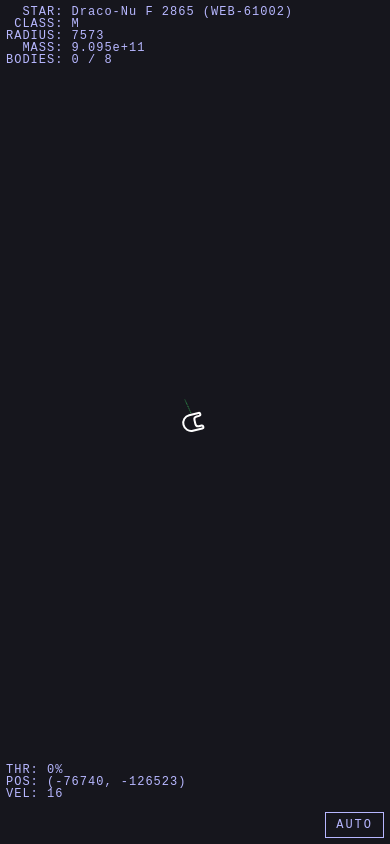
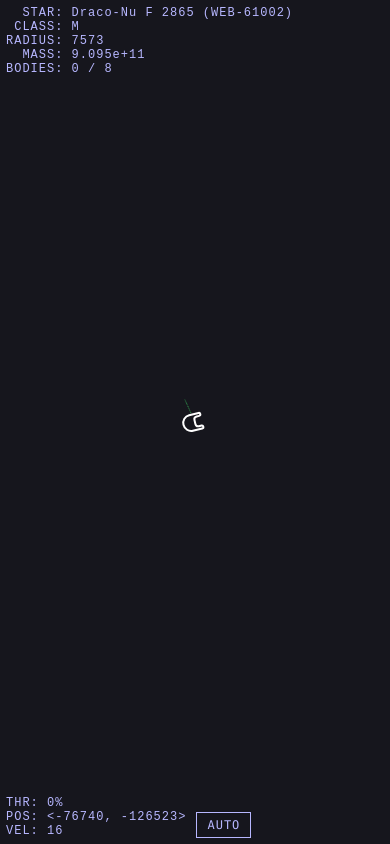
Before and after one commit to kookyharsh/landdroid, a plain HTML site: page index.html in a window 390 px wide. Drawn offline with Linux system fonts and the light colour scheme; animation ran at ten frames a second.

Commit message:
fix(ui): support window.devicePixelRatio for sharp canvas rendering and fix responsive HUD layout

```diff
--- a/index.html
+++ b/index.html
@@ -31,7 +31,7 @@
             width: 100%; height: 100%;
             background: #16161D;
             overflow: hidden;
-            font-family: monospace;
+            font-family: 'SF Mono', 'Roboto Mono', 'Cascadia Code', 'Consolas', 'Menlo', monospace;
         }
 
         canvas {
@@ -54,46 +54,73 @@
             position: absolute;
             top: 6px; left: 6px;
             color: #B7B7FF;
-            font: 12px/12px monospace;
+            font-size: 12px;
+            line-height: 14px;
             letter-spacing: 1px;
             white-space: pre;
+            max-height: calc(100vh - 120px);
+            overflow-y: auto;
+            scrollbar-width: none;
+        }
+        #catalog::-webkit-scrollbar {
+            display: none;
         }
 
-        /* Bottom-left column: autopilot + telemetry stacked */
-        #bottom-left {
+        /* Bottom HUD container */
+        #hud-bottom {
             position: absolute;
-            bottom: 44px; left: 6px;
+            bottom: 6px;
+            left: 6px;
             display: flex;
             flex-direction: column;
             align-items: flex-start;
             gap: 4px;
+            pointer-events: none;
+        }
+
+        /* Responsive placement on wide desktop screens matching Android's Alignment.BottomEnd */
+        @media (min-aspect-ratio: 1/1) {
+            #hud-bottom {
+                left: auto;
+                right: 6px;
+                align-items: flex-end;
+            }
         }
 
         /* Autopilot status (above telemetry when engaged) */
         #autopilot-status {
             color: #4285F4;
-            font: 12px/12px monospace;
+            font-size: 12px;
+            line-height: 14px;
             letter-spacing: 1px;
             white-space: pre;
         }
 
-        /* Bottom-left: ship telemetry */
+        /* Telemetry row: telemetry text + AUTO button side-by-side */
+        #telemetry-row {
+            display: flex;
+            align-items: flex-end;
+            gap: 10px;
+        }
+
         #telemetry {
             color: #B7B7FF;
-            font: 12px/12px monospace;
+            font-size: 12px;
+            line-height: 14px;
             letter-spacing: 1px;
             white-space: pre;
         }
-        /* Bottom-right: AUTO button */
+
+        /* AUTO button */
         #autoBtn {
-            position: absolute;
-            bottom: 6px; right: 6px;
-            pointer-events: auto;   /* button needs clicks */
+            pointer-events: auto;
             background: transparent;
-            border: 1.5px solid #B7B7FF;
+            border: 1px solid #B7B7FF;
             color: #B7B7FF;
-            font: 12px/12px monospace;
-            letter-spacing: 2px;
+            font-family: inherit;
+            font-size: 12px;
+            line-height: 12px;
+            letter-spacing: 1px;
             padding: 6px 10px;
             cursor: pointer;
             user-select: none;
@@ -111,7 +138,8 @@
             top: 50%; left: 50%;
             transform: translate(-50%, -50%);
             color: #B7B7FF;
-            font: 14px/1.5 monospace;
+            font-size: 14px;
+            line-height: 1.5;
             letter-spacing: 2px;
             text-align: center;
             pointer-events: none;
@@ -124,12 +152,14 @@
     <!-- HUD (DOM layer; catalog and telemetry use pre elements for monospace alignment) -->
     <div id="hud">
         <pre id="catalog"></pre>
-
-        <!-- autopilot text + telemetry in a bottom-left column -->
-        <div id="bottom-left">
+        <div id="hud-bottom">
             <pre id="autopilot-status"></pre>
-            <pre id="telemetry"></pre>
+            <div id="telemetry-row">
+                <pre id="telemetry"></pre>
+                <button id="autoBtn" title="Toggle autopilot">AUTO</button>
+            </div>
         </div>
+    </div>
 
         <button id="autoBtn" title="Toggle autopilot">AUTO</button>
     </div>
--- a/src/main.js
+++ b/src/main.js
@@ -92,10 +92,17 @@ let stickActive = false;
 let stickOrigin = Vec2.Zero;
 let stickCurrent = Vec2.Zero;
 
-// ── Resize handler ────────────────────────────────────────────────────────────
+// ── Hi-DPI & Resize handler ───────────────────────────────────────────────────
+let dpr = window.devicePixelRatio || 1;
+
 function resize() {
-    canvas.width  = window.innerWidth;
-    canvas.height = window.innerHeight;
+    dpr = window.devicePixelRatio || 1;
+    const w = window.innerWidth;
+    const h = window.innerHeight;
+    canvas.width = Math.round(w * dpr);
+    canvas.height = Math.round(h * dpr);
+    canvas.style.width = `${w}px`;
+    canvas.style.height = `${h}px`;
 }
 resize();
 window.addEventListener('resize', resize);
@@ -218,9 +225,12 @@ function capitalize(str) {
 }
 
 function fmtVec(v) {
-    const fx = v.x >= 0 ? `+${Math.round(v.x)}` : `${Math.round(v.x)}`;
-    const fy = v.y >= 0 ? `+${Math.round(v.y)}` : `${Math.round(v.y)}`;
-    return `(${fx}, ${fy})`;
+    const pad = (n) => {
+        const rounded = Math.round(n);
+        const sign = rounded >= 0 ? '+' : '-';
+        return `${sign}${Math.abs(rounded).toString().padStart(5, ' ')}`;
+    };
+    return `<${pad(v.x)}, ${pad(v.y)}>`;
 }
 
 // ── Draw grid (Spaaaace() in MainActivity.kt) ─────────────────────────────────
@@ -264,7 +274,7 @@ function drawFlightStickOverlay(ctx) {
     const a     = delta.angle();
 
     ctx.save();
-    ctx.setTransform(1, 0, 0, 1, 0, 0); // screen space
+    // setTransform handled by caller with dpr
 
     ctx.beginPath();
     ctx.arc(stickOrigin.x, stickOrigin.y, r, 0, 2 * Math.PI);
@@ -301,7 +311,7 @@ function frame(timestamp) {
     universe.step(nanos);
 
     // ── Camera update (Spaaaace() in MainActivity.kt) ────────────────────────
-    const ship    = universe.ship;
+    const ship = universe.ship;
     const closest = universe.closestPlanet();
     const distToNearestSurf = Math.max(0, ship.pos.minus(closest.pos).mag() - closest.radius * 1.2);
 
@@ -315,20 +325,21 @@ function frame(timestamp) {
     const cameraOffset = (universe.follow ? universe.follow.pos : Vec2.Zero).times(-1);
 
     // ── Canvas clear ──────────────────────────────────────────────────────────
-    const W = canvas.width, H = canvas.height;
+    const w = window.innerWidth;
+    const h = window.innerHeight;
     ctx.setTransform(1, 0, 0, 1, 0, 0);
     ctx.fillStyle = '#16161D'; // Colors.Eigengrau
-    ctx.fillRect(0, 0, W, H);
+    ctx.fillRect(0, 0, canvas.width, canvas.height);
 
     // ── World-space transform ─────────────────────────────────────────────────
     // Camera: screen center = ship world pos
     // cameraZoom: world → screen pixels
-    const cx = W / 2;
-    const cy = H / 2;
+    const cx = w / 2;
+    const cy = h / 2;
 
     // Compute the visible world rectangle (mirrors visibleSpaceRectMeters in Spaaaace())
-    const halfW = (W / 2) / cameraZoom;
-    const halfH = (H / 2) / cameraZoom;
+    const halfW = (w / 2) / cameraZoom;
+    const halfH = (h / 2) / cameraZoom;
     const camCenter = cameraOffset.times(-1); // = ship.pos
     const visibleRect = {
         left:   camCenter.x - halfW,
@@ -337,11 +348,11 @@ function frame(timestamp) {
         bottom: camCenter.y + halfH,
     };
 
-    // Apply world transform: translate so ship is at canvas center
+    // Apply world transform scaled by devicePixelRatio for razor-sharp rendering
     ctx.setTransform(
-        cameraZoom, 0, 0, cameraZoom,
-        cx + cameraOffset.x * cameraZoom,
-        cy + cameraOffset.y * cameraZoom
+        cameraZoom * dpr, 0, 0, cameraZoom * dpr,
+        (cx + cameraOffset.x * cameraZoom) * dpr,
+        (cy + cameraOffset.y * cameraZoom) * dpr
     );
 
     // Draw grid in world space
@@ -350,8 +361,8 @@ function frame(timestamp) {
     // Draw all universe elements
     drawUniverse(ctx, universe, cameraZoom);
 
-    // ── Screen-space overlay ──────────────────────────────────────────────────
-    ctx.setTransform(1, 0, 0, 1, 0, 0);
+    // ── Screen-space overlay (flight stick) with DPI scaling ───────────────────
+    ctx.setTransform(dpr, 0, 0, dpr, 0, 0);
     drawFlightStickOverlay(ctx);
 
     // ── HUD text (DOM elements) ───────────────────────────────────────────────
```
